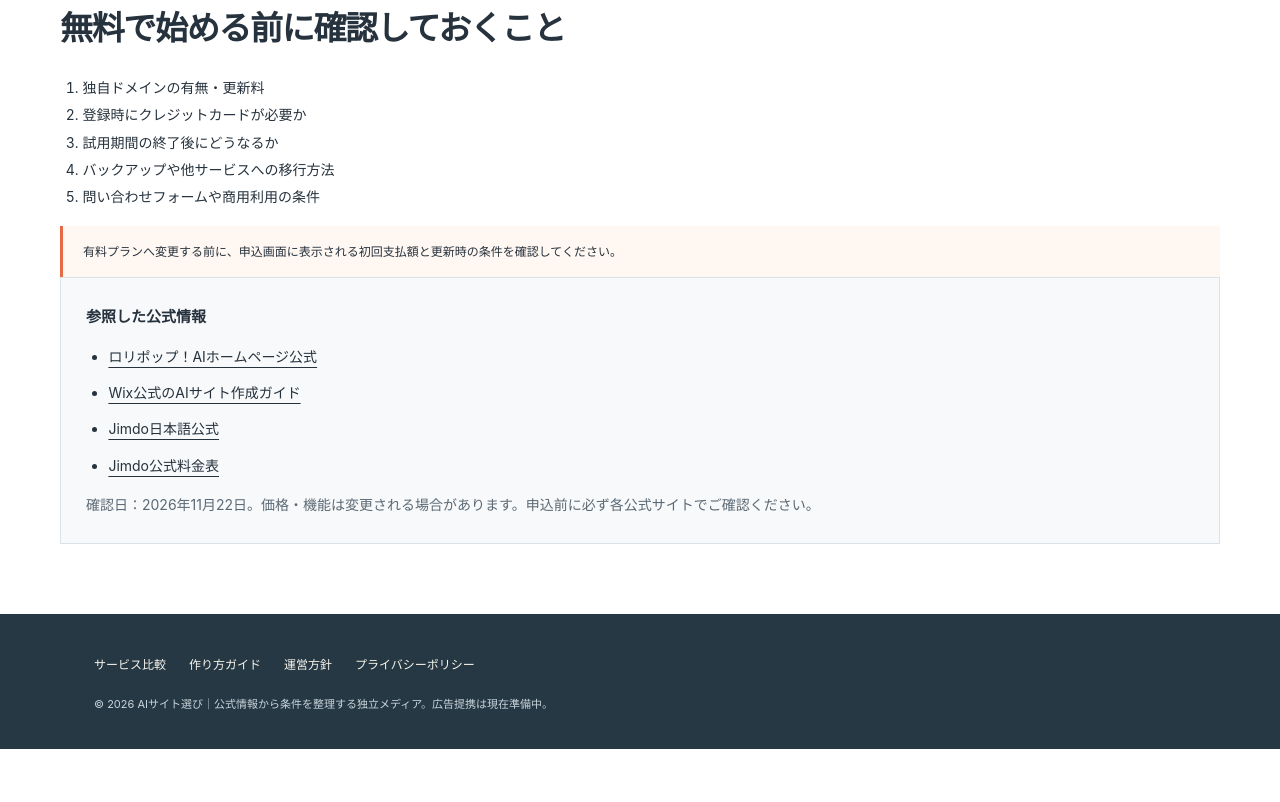
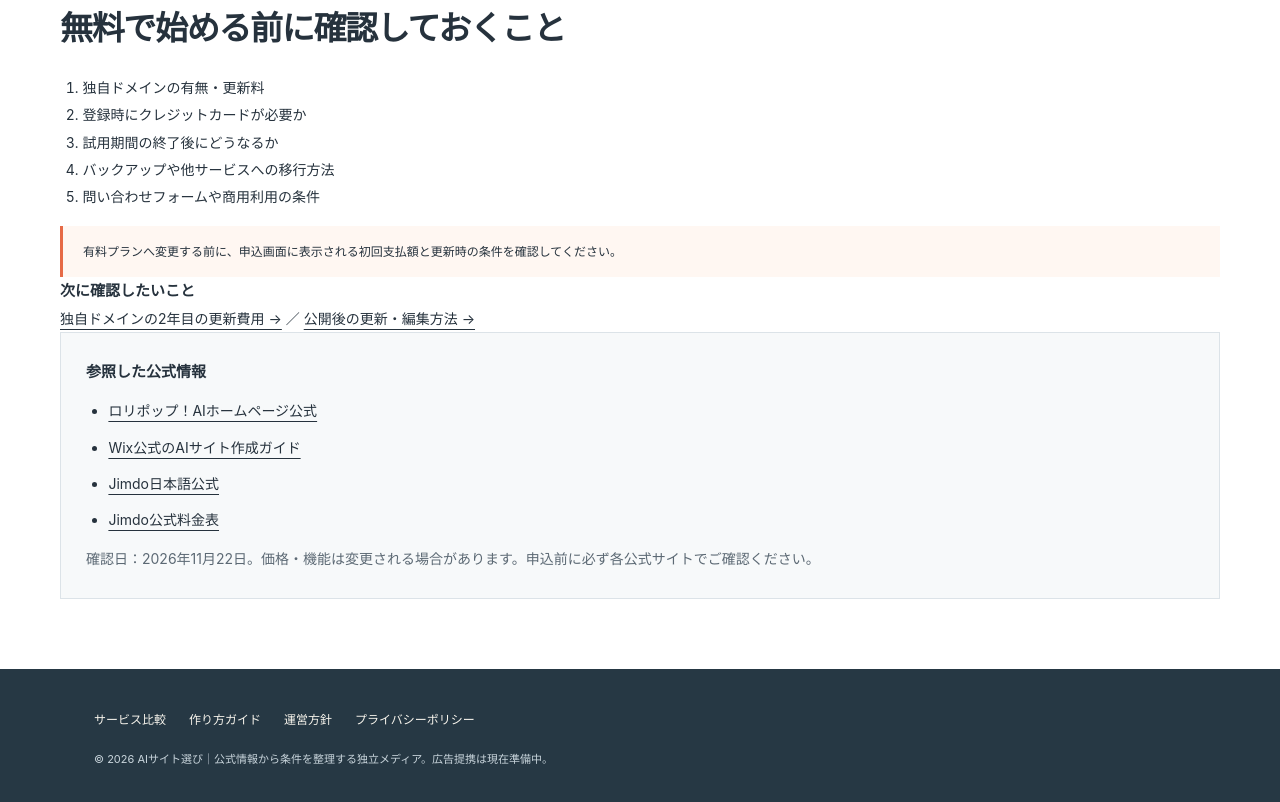
Before and after one commit to redwavestudioinfo/ai-site-erabi, a plain HTML site: page site/articles/free-vs-trial.html in a window 1280 px wide. Shown: the part 1042-1844 px from the top of the page. Before the commit the page ends 1791 px from the top, so only its background shows below. Drawn offline with Linux system fonts and the light colour scheme.

Commit message:
seo: connect existing guides to researched follow-up articles

```diff
--- a/site/articles/free-vs-trial.html
+++ b/site/articles/free-vs-trial.html
@@ -11,7 +11,7 @@
 <section class="wrap section article"><h2>「ずっと無料」と「最初だけ無料」は違う</h2><p>無料プランとは、機能制限などがあるものの無料で使い続けられる利用形態です。無料体験は、一定期間だけ有料機能を試す仕組みです。サービスによって、公開機能や期限、広告表示、独自ドメイン接続が異なります。</p>
 <div class="table-scroll"><table><thead><tr><th>確認項目</th><th>無料プラン</th><th>無料体験</th></tr></thead><tbody><tr><th scope="row">利用期間</th><td>提供条件が続く限り利用可能</td><td>期限が定められる</td></tr><tr><th scope="row">機能制限</th><td>機能・容量・広告表示等に制限の可能性</td><td>体験期間中は有料相当の機能が使える場合もある</td></tr><tr><th scope="row">期限後</th><td>無料の制限内で継続できる場合がある</td><td>課金・利用停止などの条件を確認する</td></tr></tbody></table></div>
 <h2>具体例</h2><ul><li><strong>ロリポップ！AIホームページ：</strong> 10日間のお試し。継続利用は有料。月額660円〜は36か月契約時の月額換算で、36か月合計は23,760円（税込）。</li><li><strong>Wix：</strong> 無料プランで作成・公開できるが、Wixの広告が表示される。独自ドメイン接続には有料プランが必要。</li><li><strong>Jimdo：</strong> 無料プランから開始できる。独自ドメイン利用には有料プランの条件がある。</li></ul>
-<h2>無料で始める前に確認しておくこと</h2><ol><li>独自ドメインの有無・更新料</li><li>登録時にクレジットカードが必要か</li><li>試用期間の終了後にどうなるか</li><li>バックアップや他サービスへの移行方法</li><li>問い合わせフォームや商用利用の条件</li></ol><div class="notice">有料プランへ変更する前に、申込画面に表示される初回支払額と更新時の条件を確認してください。</div>
+<h2>無料で始める前に確認しておくこと</h2><ol><li>独自ドメインの有無・更新料</li><li>登録時にクレジットカードが必要か</li><li>試用期間の終了後にどうなるか</li><li>バックアップや他サービスへの移行方法</li><li>問い合わせフォームや商用利用の条件</li></ol><div class="notice">有料プランへ変更する前に、申込画面に表示される初回支払額と更新時の条件を確認してください。</div><div class="related-reading"><strong>次に確認したいこと</strong><p><a href="/articles/domain-renewal.html">独自ドメインの2年目の更新費用 →</a> ／ <a href="/articles/edit-after-publish.html">公開後の更新・編集方法 →</a></p></div>
 <section class="subtle-box"><strong>参照した公式情報</strong><ul class="sources"><li><a href="https://lolipop.jp/ai/homepage/" target="_blank" rel="noopener noreferrer">ロリポップ！AIホームページ公式</a></li><li><a href="https://ja.wix.com/blog/2026/09/how-to-use-wix-ai-website-builder" target="_blank" rel="noopener noreferrer">Wix公式のAIサイト作成ガイド</a></li><li><a href="https://www.jimdo.com/jp/" target="_blank" rel="noopener noreferrer">Jimdo日本語公式</a></li><li><a href="https://www.jimdo.com/jp/pricing/" target="_blank" rel="noopener noreferrer">Jimdo公式料金表</a></li></ul><p class="aside">確認日：2026年11月22日。価格・機能は変更される場合があります。申込前に必ず各公式サイトでご確認ください。</p></section></section></main>
 <footer class="footer"><div class="wrap"><div class="footer-links"><a href="/compare.html">サービス比較</a><a href="/guide.html">作り方ガイド</a><a href="/about.html">運営方針</a><a href="/privacy.html">プライバシーポリシー</a></div><small>© 2026 AIサイト選び｜公式情報から条件を整理する独立メディア。広告提携は現在準備中。</small></div></footer>
 <script src="/assets/app.js" defer></script></body></html>
```
